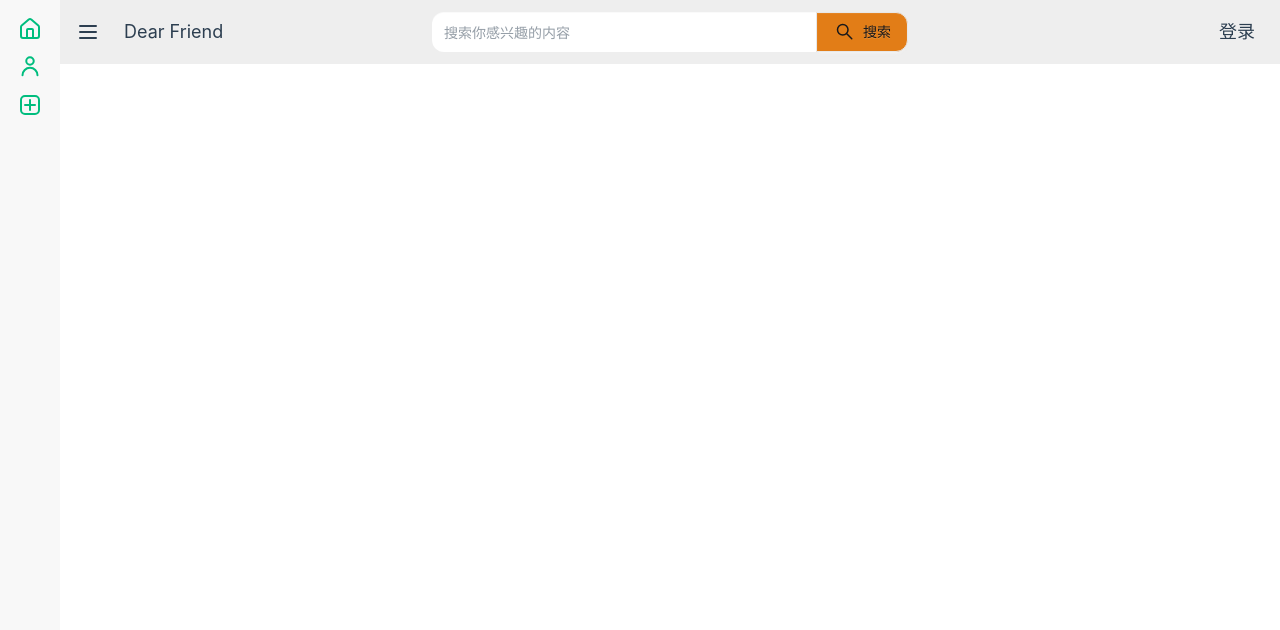
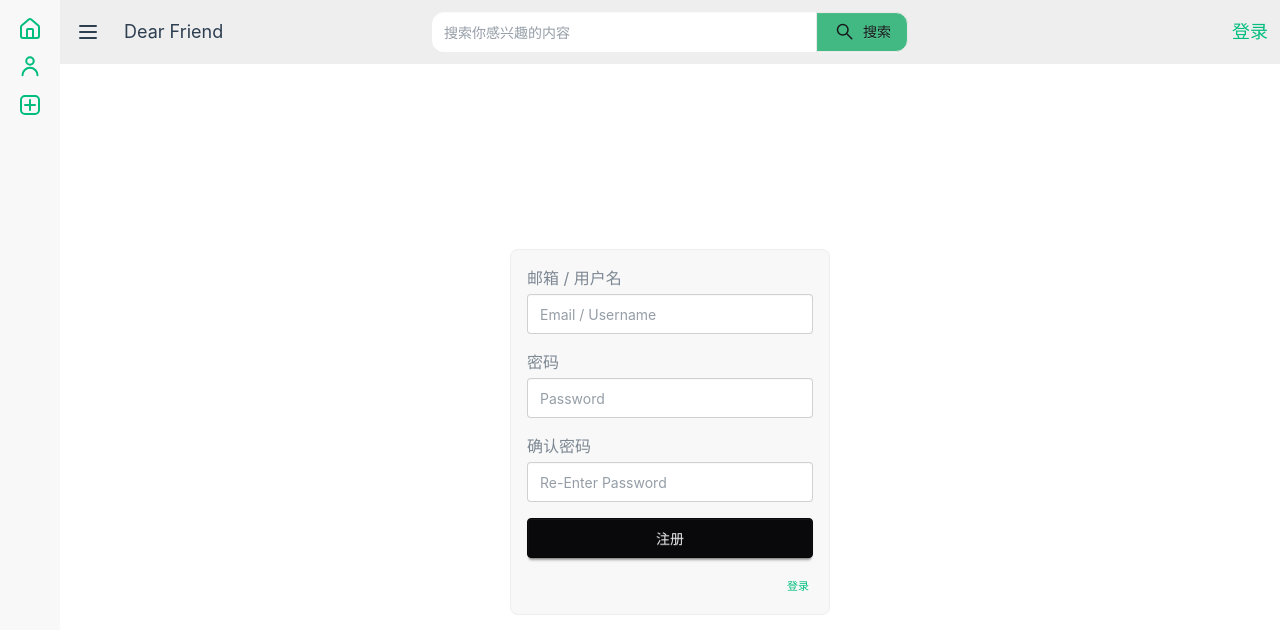
Before and after one commit to batteryspecial/dear-friends, a Vue app in the folder frontend/: page /user/account/register in a window 1280 px wide. Shown: the top 630 px of the page. Built offline with nearby package versions, Linux system fonts and the light colour scheme; the HTML template or start-up script is replaced by a standard one.

Commit message:
feat: created very basic login/registration panels

```diff
--- a/frontend/src/components/nav/Navbar.vue
+++ b/frontend/src/components/nav/Navbar.vue
@@ -27,20 +27,20 @@ import SearchIcon from '@/components/icons/search.vue'
                 <div class="navbar-center md:justify-center justify-end lg:w-4/5 max-w-150">
                     <div class="join w-4/5 flex justify-center">
                         <input class="input outline-none border-none rounded-l-xl w-4/5 join-item" placeholder="搜索你感兴趣的内容" />
-                        <button class="btn bg-amber-600/90 hover:bg-amber-600 transition-colors duration-300 rounded-r-xl join-item ">
+                        <button class="btn bg-[#42b983] hover:bg-[#5e8bee] transition-colors duration-300 rounded-r-xl join-item ">
                             <SearchIcon />
                             <span class="hidden lg:block">搜索</span>
                         </button>
                     </div>
                 </div>
                 <div class="navbar-end">
-                    <button class="btn btn-ghost text-lg">登录</button>
+                    <RouterLink :to="{name: 'user_login'}" active-class="btn-active" class="btn btn-ghost text-lg">
+                        登录
+                    </RouterLink>
                 </div>
             </nav>
             <!-- Page content here -->
-            <div class="p-4">
-                <slot></slot>
-            </div>
+            <slot></slot>
         </div>
 
         <div class="drawer-side is-drawer-close:overflow-visible">
@@ -52,21 +52,21 @@ import SearchIcon from '@/components/icons/search.vue'
                 <ul class="menu w-full grow gap-y-2">
                     <!-- List item -->
                     <li>
-                        <RouterLink :to="{name: 'homepage_index'}" class="is-drawer-close:tooltip is-drawer-close:tooltip-right flex justify-center items-center" data-tip="主页">
+                        <RouterLink :to="{name: 'homepage_index'}" active-class="menu-focus" class="is-drawer-close:tooltip is-drawer-close:tooltip-right flex justify-center items-center" data-tip="主页">
                             <!-- Home icon -->
                             <HomeIcon />
                             <span class="is-drawer-close:hidden is-drawer-open:animate-[fadeIn_0.5s_ease_0.2s_both]">主页</span>
                         </RouterLink>
                     </li>
                     <li>
-                        <RouterLink :to="{name: 'friend_index'}" class="is-drawer-close:tooltip is-drawer-close:tooltip-right flex justify-center items-center" data-tip="好友">
+                        <RouterLink :to="{name: 'friend_index'}" active-class="menu-focus" class="is-drawer-close:tooltip is-drawer-close:tooltip-right flex justify-center items-center" data-tip="好友">
                             <!-- User icon -->
                             <UserIcon />
                             <span class="is-drawer-close:hidden is-drawer-open:animate-[fadeIn_0.5s_ease_0.2s_both]">好友</span>
                         </RouterLink>
                     </li>
                     <li>
-                        <RouterLink :to="{name: 'create_index'}" class="is-drawer-close:tooltip is-drawer-close:tooltip-right flex justify-center items-center" data-tip="创造">
+                        <RouterLink :to="{name: 'create_index'}" active-class="menu-focus" class="is-drawer-close:tooltip is-drawer-close:tooltip-right flex justify-center items-center" data-tip="创造">
                             <!-- Create icon -->
                             <CreateIcon />
                             <span class="is-drawer-close:hidden is-drawer-open:animate-[fadeIn_0.5s_ease_0.2s_both]">创造</span>
--- a/frontend/src/views/user/account/LoginIndex.vue
+++ b/frontend/src/views/user/account/LoginIndex.vue
@@ -3,7 +3,24 @@
 </script>
 
 <template>
+    <div class="flex justify-center items-center h-[calc(100vh-64px)]">
+        <fieldset class="fieldset text-base gap-y-4 bg-base-200 border-base-300 rounded-box w-xs border p-4">
+            <div>
+                <label class="label pb-1">邮箱/用户名</label>
+                <input type="email" class="input" placeholder="Email" />
+            </div>
 
+            <div>
+                <label class="label pb-1">密码</label>
+                <input type="password" class="input" placeholder="Password" />
+            </div>
+
+            <button class="btn btn-neutral mt-4">登录</button>
+            <div class="flex justify-end">
+                <RouterLink :to="{name: 'user_register'}" class="btn btn-xs btn-ghost text-slate-300">注册</RouterLink>
+            </div>
+        </fieldset>
+    </div>
 </template>
 
 <style scoped>
--- a/frontend/src/views/user/account/RegisterIndex.vue
+++ b/frontend/src/views/user/account/RegisterIndex.vue
@@ -3,7 +3,29 @@
 </script>
 
 <template>
+    <div class="flex justify-center items-center h-[calc(100vh-64px)]">
+        <fieldset class="fieldset text-base gap-y-4 bg-base-200 border-base-300 rounded-box w-xs border p-4">
+            <div>
+                <label class="label pb-1">邮箱 / 用户名</label>
+                <input type="email" class="input" placeholder="Email / Username" />
+            </div>
 
+            <div>
+                <label class="label pb-1">密码</label>
+                <input type="password" class="input" placeholder="Password" />
+            </div>
+
+            <div>
+                <label class="label pb-1">确认密码</label>
+                <input type="password" class="input" placeholder="Re-Enter Password" />
+            </div>
+
+            <button class="btn btn-neutral mt-4">注册</button>
+            <div class="flex justify-end">
+                <RouterLink :to="{name: 'user_login'}" class="btn btn-xs btn-ghost text-slate-300">登录</RouterLink>
+            </div>
+        </fieldset>
+    </div>
 </template>
 
 <style scoped>
```
